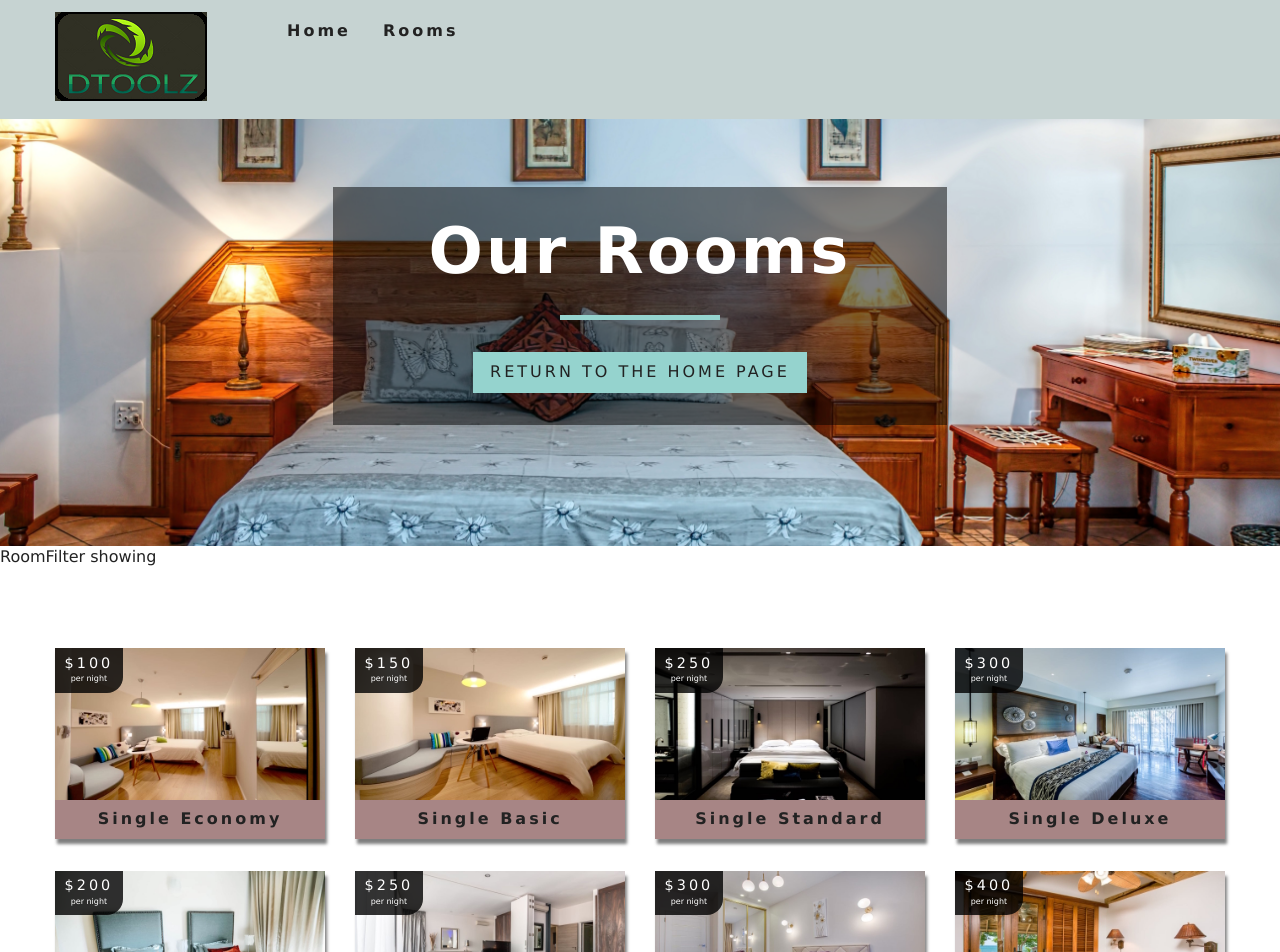
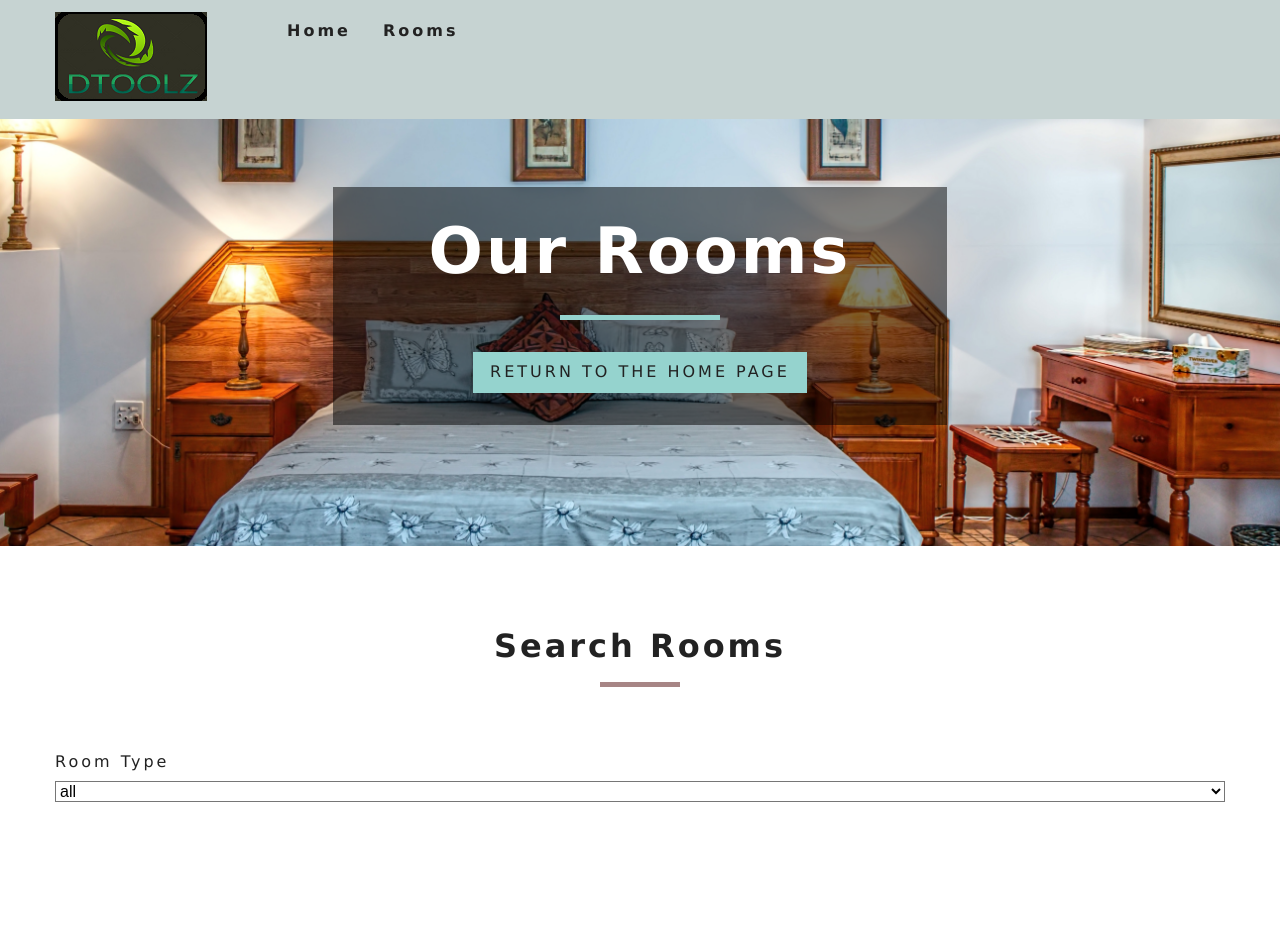
Before and after one commit to dtoolz/react-hotel-booking-web-app, a React (Create React App) app in the folder hotel/: page /rooms in a window 1280 px wide. Shown: the top 952 px of the page. Built offline with nearby package versions, Linux system fonts and the light colour scheme.

Commit message:
added the room type search functionality

```diff
--- a/hotel/src/components/RoomFilter.js
+++ b/hotel/src/components/RoomFilter.js
@@ -1,9 +1,41 @@
 import React from 'react'
+//implementing react hooks to get context on functional component
+import {useContext} from 'react'
+import {RoomContext} from '../context'
+import Title from '../components/Title'
 
-export default function RoomFilter() {
+
+//to get all unique values of the rooms
+const getUnique = (items,value) => {
+    return [...new Set(items.map(item => item[value]))]
+};
+
+export default function RoomFilter({rooms}) {
+    const context = useContext(RoomContext);
+    const {
+        handleChange,type,capacity,price,minPrice,maxPrice,minSize,maxSize,breakfast,pets
+    } = context;
+    //getting the unique types
+    let types = getUnique(rooms,'type');
+    //add all to whatever you have in the types
+    types = ['all',...types];
+    //map to jsx
+    types = types.map((item,index)=>{
+        return (
+            <option value={item} key={index} >{item}</option>
+        )
+    })
     return (
-        <div>
-            RoomFilter showing
-        </div>
-    )
+        <section className="filter-container">
+           <Title title="Search Rooms" />
+           <form className="filter-form" >
+              {/* select type */}
+                <div className="form-group" >
+                   <label htmlFor="type" >room type</label>
+                   <select name="type" id="type" value={type} className="form-control" onChange={handleChange}>{types}</select>
+                </div>
+              {/* end of select type */}
+           </form>
+        </section>
+    );
 }
--- a/hotel/src/context.js
+++ b/hotel/src/context.js
@@ -8,7 +8,16 @@
       rooms:[],
       sortedRooms:[],
       featuredRooms:[],
-      loading:true
+      loading:true,
+      type:'all',
+      capacity:1,
+      price:0,
+      minPrice:0,
+      maxPrice:0,
+      minSize:0,
+      maxSize:0,
+      breakfast:false,
+      pets:false
     };
 //accessing the data, and life cycle method to know when the component mounts
 
@@ -16,11 +25,19 @@
    let rooms = this.formatData(items);
    //console.log(rooms); to see the new structured arrangement of the data from datajs,now getData function can easily access data for usage.
    let featuredRooms = rooms.filter(room => room.featured === true);
+   //for search filter of room lists
+   let maxPrice = Math.max(...rooms.map(item => item.price));
+   let maxSize = Math.max(...rooms.map(item => item.size));
+
+   //sets states to what they should display initially
    this.setState({
        rooms,
        featuredRooms,
        sortedRooms:rooms,
-       loading:false
+       loading:false,
+       price:maxPrice,
+       maxPrice,
+       maxSize
    })
 }
 // passing a **items parameter below to format data from the structure with which it was recieved from datajs
@@ -34,16 +51,40 @@
     });
     return tempItems;
 }
-
+   //getting and inserting the actual slug from datajs for each specific room
   getRoom = (slug) =>{
      let tempRooms = [...this.state.rooms];
      const room = tempRooms.find(room => room.slug=== slug);
       return room;
   };
+     //changing the initial props
+    handleChange = event => {
+        const target = event.target;
+        const value = event.type === 'checkbox'? target.checked : target.value;
+        const name = event.target.name;
+        this.setState({
+            [name]:value
+        }, this.filterRooms);
+    };
+      //accessing the original room props in filterRoom, then updating props through the filterRoom callback above
+      filterRooms = () => {
+          let {
+              rooms, type, capacity, price, minSize, maxSize, breakfast, pets
+          } = this.state;
+          //get an array from this updated props
+          let tempRooms = [...rooms];
+          if (type !== 'all') {
+              //after getting the updated props array, return only the rooms that match the type
+              tempRooms = tempRooms.filter(room => room.type === type)
+          }
+          this.setState({
+              sortedRooms : tempRooms
+          });
+      };
 
     render() {
         return (
-            <RoomContext.Provider value={{...this.state, getRoom: this.getRoom}}>
+            <RoomContext.Provider value={{...this.state, getRoom: this.getRoom, handleChange: this.handleChange}}>
                {this.props.children}
             </RoomContext.Provider>
         );
```
